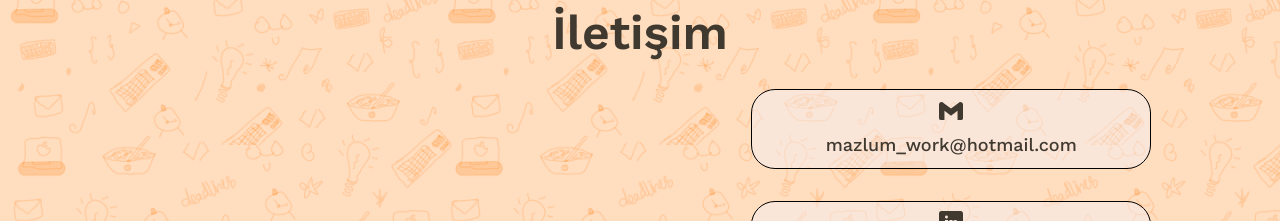
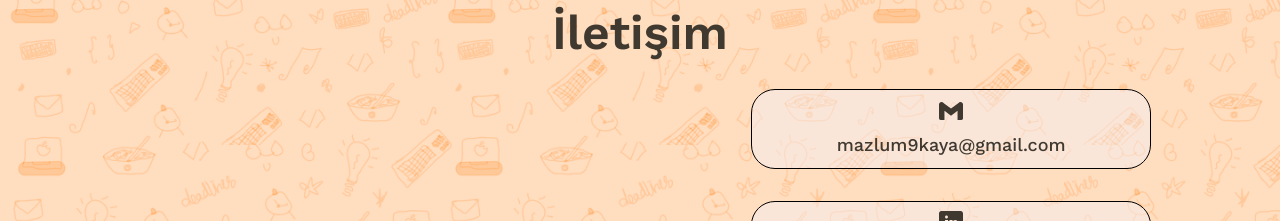
Before and after one commit to kayamazlum/my-portfolio, a Next.js app: page / in a window 1280 px wide. Shown: the part 2480-2701 px from the top of the page. Built offline with nearby package versions, Linux system fonts and the light colour scheme.

Commit message:
cv guncellendi

```diff
--- a/src/components/Contact/index.tsx
+++ b/src/components/Contact/index.tsx
@@ -22,11 +22,7 @@ const Contact = () => {
             </span>
           </div>
           <div className="gap-8 flex justify-center items-center flex-col lg:w-[400px]	">
-            <ContactCard
-              url="mailto:mazlum_work@hotmail.com"
-              text="mazlum_work@hotmail.com"
-              icon={<SiGmail size={24} />}
-            />
+            <ContactCard url="mailto:mazlum9kaya@gmail.com" text="mazlum9kaya@gmail.com" icon={<SiGmail size={24} />} />
             <ContactCard
               url="https://www.linkedin.com/in/mazlum-kaya-2076341aa/"
               text="LinkedIn"
```
Also changed, not shown: 1 other file (tests, documents, lock files or other folders).
